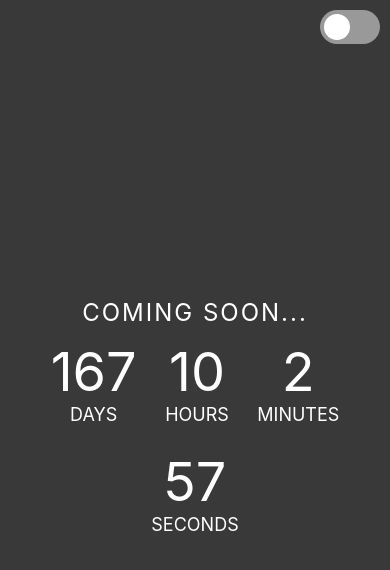
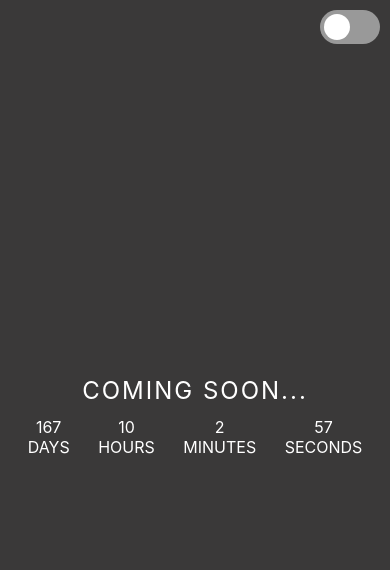
Before and after one commit to codeN0802/codeN0802.github.io, a plain HTML site: page index.html in a window 390 px wide. Drawn offline with Linux system fonts and the light colour scheme.

Commit message:
reponsive font

```diff
--- a/style.css
+++ b/style.css
@@ -82,12 +82,12 @@
     }
 
     li {
-      font-size: 1.125rem;
+      font-size: 1rem;
       padding: .75rem;
     }
 
     li span {
-      font-size: 3.375rem;
+      font-size: 1rem;
     }
   }
   .theme-switch-wrapper {
```
Also changed, not shown: index.html (+2 -0 lines).
